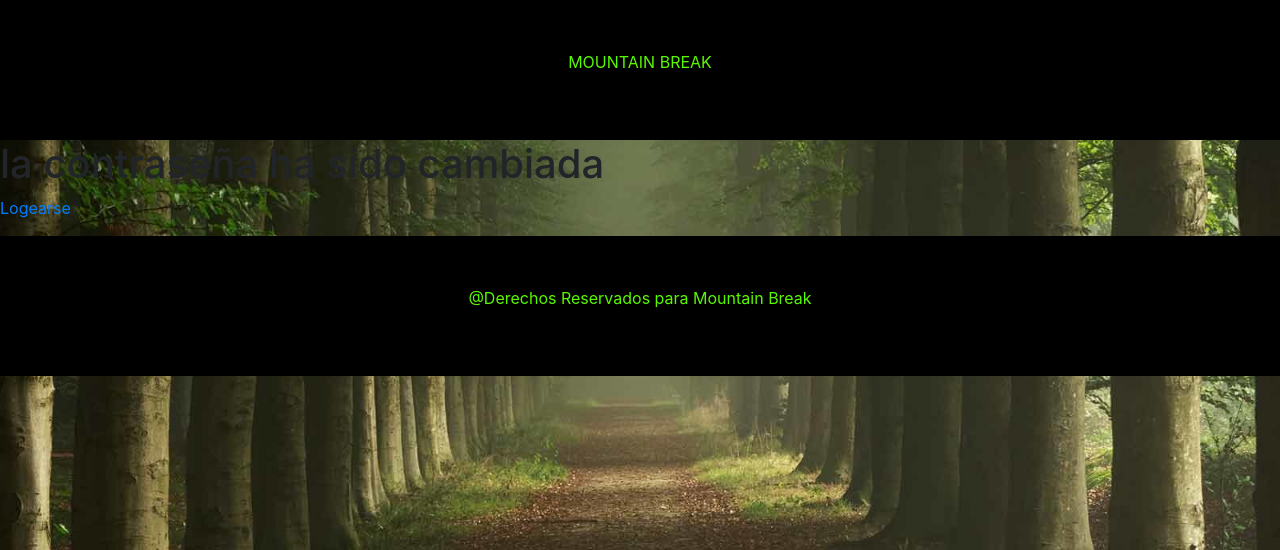
After one commit to aguileralabra/mountainer, a Django app: template mountainer/mysite/mountain/templates/registration/password_reset_complete.html in a window 1280 px wide. The commit adds this page. Shown: the top 550 px of the page. Run offline with Django 3.2, Linux system fonts and the light colour scheme; the template is opened without the code that fills it, so the values that code supplies are empty; some libraries are stand-ins or nearby versions.

Commit message:
todo sobre login listo con reseteo

```diff
--- a/mountainer/mysite/mountain/static/css/login.css
+++ b/mountainer/mysite/mountain/static/css/login.css
@@ -9,6 +9,16 @@ body{
 	background-size: cover;
 }
 
+
+header{
+    left: 0;
+    bottom: 0;
+    width: 100%;
+    background-color: black;
+    color: #5AF800;
+    padding: 50px;
+    text-align: center;
+  }
 
 footer{
     left: 0;
--- a/mountainer/mysite/mountain/templates/registration/login.html
+++ b/mountainer/mysite/mountain/templates/registration/login.html
@@ -16,9 +16,7 @@
   {% endif %}
 {% endif %}
 
-<br><br><br><br>
 
-{# Assumes you setup the password_reser view in your URLconf #}
 <br><br><br><br><br><br>
 
 <div class="container">
@@ -63,7 +61,7 @@
         </div>
         <div class="card-footer">
           <div class="d-flex justify-content-center">
-            <a href="#">Haz olvidado tu contraseña?</a>
+            <a href="{% url 'password_reset' %}">Haz olvidado tu contraseña?</a>
           </div>
         </div>
       </div>
--- a/mountainer/mysite/mountain/templates/registration/login_generic.html
+++ b/mountainer/mysite/mountain/templates/registration/login_generic.html
@@ -15,6 +15,10 @@
           <link rel="stylesheet" href="https://use.fontawesome.com/releases/v5.3.1/css/all.css" integrity="sha384-mzrmE5qonljUremFsqc01SB46JvROS7bZs3IO2EmfFsd15uHvIt+Y8vEf7N7fWAU" crossorigin="anonymous">
 
     </head>
+
+    <header>
+    <p>MOUNTAIN BREAK</p>
+    </header>
     <body>
     {% block content %}
 
--- /dev/null
+++ b/mountainer/mysite/mountain/templates/registration/password_reset_complete.html
@@ -0,0 +1,8 @@
+{% extends "registration/login_generic.html" %}
+
+{% block content %}
+
+<h1>la contraseña ha sido cambiada</h1>
+<p><a href="{% url 'login' %}">Logearse</a></p>
+
+{% endblock %}
--- /dev/null
+++ b/mountainer/mysite/mountain/templates/registration/password_reset_email.html
@@ -0,0 +1,2 @@
+Alguna preguntar por la contraseña reseteada {{ email }}. sigue el siguiente link:
+{{ protocol}}://{{ domain }}{% url 'password_reset_confirm' uidb64=uid token=token %}
--- a/mountainer/mysite/mountain/templates/registration/password_reset_form.html
+++ b/mountainer/mysite/mountain/templates/registration/password_reset_form.html
@@ -1,5 +1,4 @@
-{% extends "base_generic.html" %}
-
+{% extends "registration/login_generic.html" %}
 
 {% block content %}
 
```
Also changed, not shown: mountainer/mysite/mountain/templates/registration/password_reset_confirm.html (added, +43 -0 lines).
